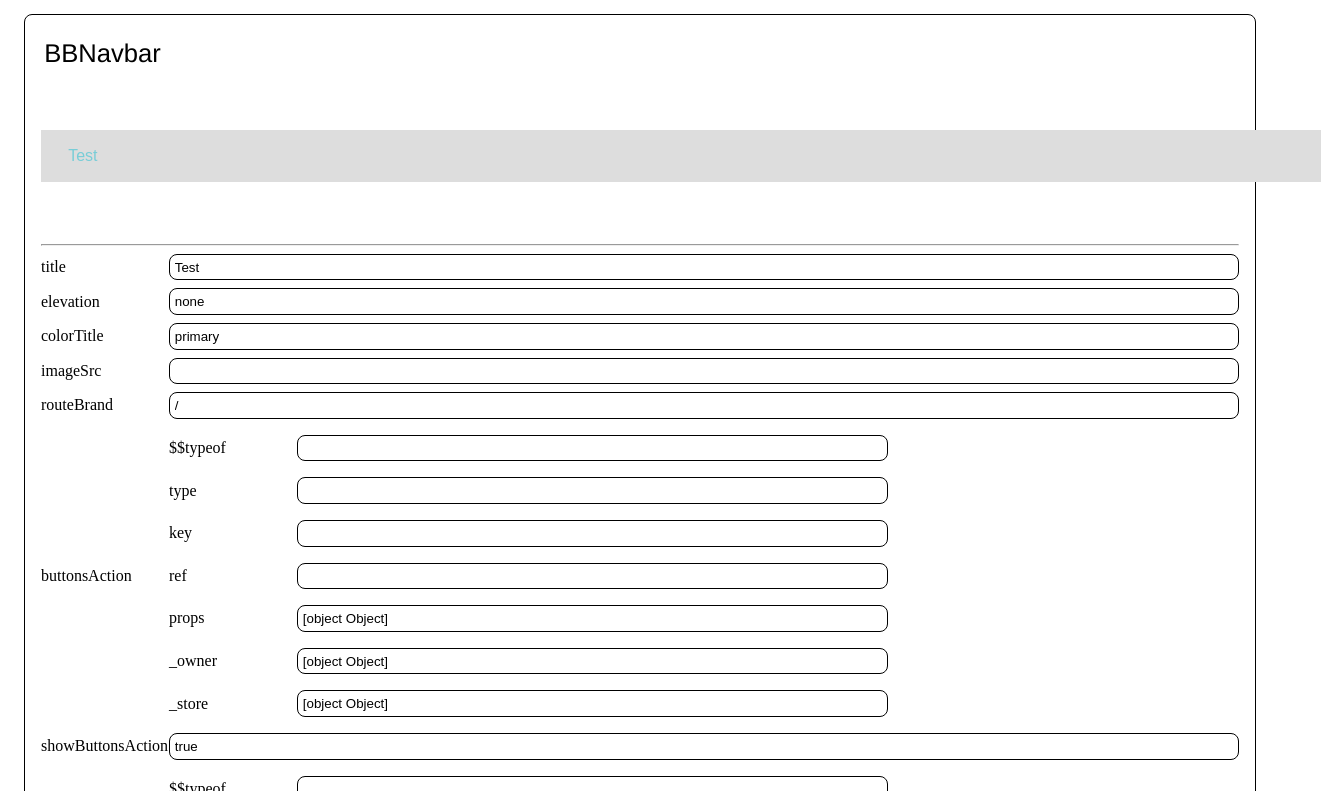
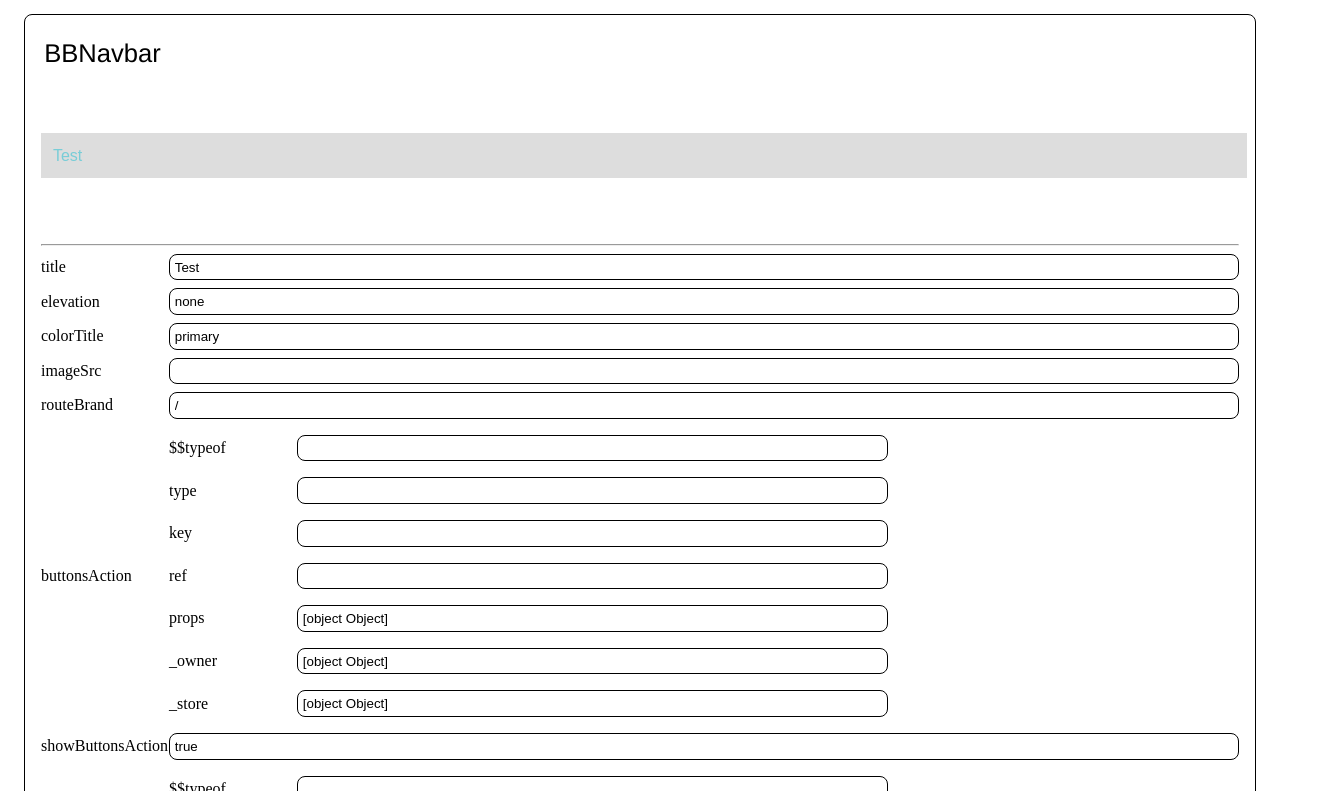
Before and after one commit to dan1229/nextjs-base-blocks, a Next.js app: page / in a window 1280 px wide. Shown: the part 4509-5300 px from the top of the page, 1321 px wide, since content can reach past the window. Built offline with nearby package versions, Linux system fonts and the light colour scheme.

Commit message:
Feature/navbar styling improvements and dynamic items (#88)
* todo

* stash

* stash

* some clean up

* todo

* bbnavbar item fix

```diff
--- a/src/bbnavbar/index.tsx
+++ b/src/bbnavbar/index.tsx
@@ -29,6 +29,8 @@ type TBBNavbarElevation = 'none' | 'low' | 'high' | 'rainbow';
  * @param {number=} imageWidth - Width of the image
  * @param {number=} imageHeight - Height of the image
  * @param {string=} classNameWrapper - Custom class name for the wrapper. Doesn't really apply with vertical.
+ * @param {boolean=} brandHorizontal - Whether the brand is horizontal
+ * @param {boolean=} boldTitle - Whether the title is bold
  */
 export interface IPropsBBNavbar {
   children: React.ReactNode;
@@ -45,6 +47,8 @@ export interface IPropsBBNavbar {
   imageHeight?: number;
   vertical?: boolean;
   classNameWrapper?: string;
+  brandHorizontal?: boolean;
+  boldTitle?: boolean;
 }
 
 /**
@@ -66,6 +70,8 @@ export default function BBNavbar(props: IPropsBBNavbar & Omit<IPropsBBBase, 'onC
     imageHeight = 60,
     vertical = false,
     classNameWrapper,
+    brandHorizontal = false,
+    boldTitle = false,
   } = props;
 
   const [showNavExpanded, setShowNavExpanded] = useState(false);
@@ -107,10 +113,10 @@ export default function BBNavbar(props: IPropsBBNavbar & Omit<IPropsBBBase, 'onC
             />
           </div>
           <div className={styles.containerBrand} onClick={async () => router.push(routeBrand)}>
-            <div className={styles.brand}>
+            <div className={classNames(styles.brand, brandHorizontal ? styles.brandHorizontal : styles.brandVertical)}>
               {!!imageSrc && <Image src={imageSrc} alt="" height={imageHeight} width={imageWidth} />}
               {!!title && title.length && (
-                <BBText className={styles.textTitle} color={colorTitle} size={textSizeTitle} asSpan>
+                <BBText className={styles.textTitle} color={colorTitle} size={textSizeTitle} bold={boldTitle} asSpan>
                   {title}
                 </BBText>
               )}
--- a/src/bbnavbar/styles.module.scss
+++ b/src/bbnavbar/styles.module.scss
@@ -3,7 +3,8 @@ $brand-padding: var(--navbar-brand-padding, 0.5rem);
 $navbar-item-border-radius: var(--navbar-item-border-radius, 1rem);
 
 $bg-dark-color: var(--bg-dark-color, #000);
-$container-brand-margin: var(--navbar-container-brand-margin, 0 0.75rem);
+// $container-brand-margin: var(--navbar-container-brand-margin, 0 0.75rem);
+$container-brand-margin: 0rem;
 $container-brand-width: var(--navbar-container-brand-width, 10%);
 
 // Font family fallback strategy
@@ -21,7 +22,12 @@ $primary-color: var(--primary-color, #78cdd7);
 $navbar-icon-mobile-color: var(--navbar-icon-mobile-color, $primary-color);
 
 // navbar vertical width
-$navbar-vertical-width: 10%; /**
+$navbar-vertical-width: 10%;
+
+// New variables to add
+$navbar-transition: var(--navbar-transition, all 0.2s ease-in-out);
+
+/**
  * ELEVATION
  */
 .elevation_none {
@@ -68,6 +74,9 @@ $navbar-vertical-width: 10%; /**
   justify-content: space-between;
   background-color: $background-color;
   overflow: visible;
+  padding: 0.25rem;
+  transition: $navbar-transition;
+  backdrop-filter: blur(8px);
 
   &.vertical {
     height: 100vh;
@@ -91,7 +100,9 @@ $navbar-vertical-width: 10%; /**
   }
 
   &:not(.vertical) {
-    width: 100vw;
+    width: 100%;
+    position: sticky;
+    top: 0;
   }
 }
 
@@ -104,29 +115,37 @@ $navbar-vertical-width: 10%; /**
   text-align: center; // Ensure text is centered
   width: 100%;
   height: 100%;
-  padding: 0.25rem;
+  padding: 0.15rem;
 }
 
 .brand {
   display: flex;
-  flex-direction: column;
   justify-content: center;
   align-items: center;
   margin: $container-brand-margin;
   width: $container-brand-width;
-
   cursor: pointer;
-  border-radius: 1rem;
-  padding: $brand-padding;
+  border-radius: 0.5rem;
+  padding: 0.15rem;
   height: 100%;
+  transition: $navbar-transition;
 
   &:hover {
-    background-color: color-mix(in srgb, $background-color, #fff 20%);
+    background-color: color-mix(in srgb, $background-color, #fff 10%);
+    transform: translateY(-1px);
   }
 }
 
 .textTitle {
   font-family: $font-family-navbar-header;
+}
+
+.brandHorizontal {
+  flex-direction: row;
+}
+
+.brandVertical {
+  flex-direction: column;
 }
 
 /**
@@ -160,6 +179,7 @@ $navbar-vertical-width: 10%; /**
   z-index: 10;
   display: flex;
   padding: 0;
+  gap: 0.25rem;
 }
 
 .containerButtonsAction {
@@ -252,7 +272,7 @@ $navbar-vertical-width: 10%; /**
 
   .navigationMenuList {
     position: absolute;
-    top: 50px;
+    top: 4rem;
     left: 5px;
     min-width: 30vw;
     display: none;
@@ -264,6 +284,10 @@ $navbar-vertical-width: 10%; /**
     z-index: 11;
     background-color: transparent;
     border: 1px solid $bg-dark-color;
+    padding: 0rem;
+    gap: 0;
+    backdrop-filter: blur(8px);
+    animation: slideIn 0.2s ease-out;
   }
 
   .navigationMenu.expanded ul {
@@ -291,3 +315,15 @@ $navbar-vertical-width: 10%; /**
     min-width: 75vw;
   }
 }
+
+// Add animation keyframes
+@keyframes slideIn {
+  from {
+    opacity: 0;
+    transform: translateY(-10px);
+  }
+  to {
+    opacity: 1;
+    transform: translateY(0);
+  }
+}
--- a/src/bbnavbar_item/styles.module.scss
+++ b/src/bbnavbar_item/styles.module.scss
@@ -4,6 +4,9 @@ $navbar-item-padding: var(--navbar-item-padding, 0.5rem);
 $bg-dark-color: var(--bg-dark-color, #1c1c1c);
 $bg-color: var(--bg-color, #303030);
 $bg-light-color: var(--bg-light-color, #303030);
+
+$border-thickness: var(--navbar-item-border-thickness, 2px);
+$border-default-color: var(--navbar-item-border-default-color, #e0e0e0);
 
 $navbar-item-text-color: var(--navbar-item-text-color, #ffffff);
 
@@ -33,11 +36,6 @@ $navbar-item-bg-color-active: var(--navbar-item-bg-color-active, $bg-dark-color)
 
 // same with --navbar-item-text-color-hover and --bg-color
 $navbar-item-bg-color-hover: var(--navbar-item-bg-color-hover, $bg-color);
-
-// variables
-$border-radius: var(--navbar-item-border-radius, 8px);
-$border-thickness: var(--navbar-item-border-thickness, 2px);
-$border-default-color: var(--navbar-item-border-default-color, #e0e0e0);
 
 .active {
   background-color: $navbar-item-text-color;
@@ -75,11 +73,6 @@ $border-default-color: var(--navbar-item-border-default-color, #e0e0e0);
     // handle elements in the dropdown
     li {
       border-radius: 0;
-      // handle first child of the dropdown
-      &:first-child {
-        border-top-left-radius: $border-radius !important;
-        border-top-right-radius: $border-radius !important;
-      }
 
       // handle last child of the dropdown
       &:last-child {
```
Also changed, not shown: 2 other files (tests, documents, lock files or other folders).
